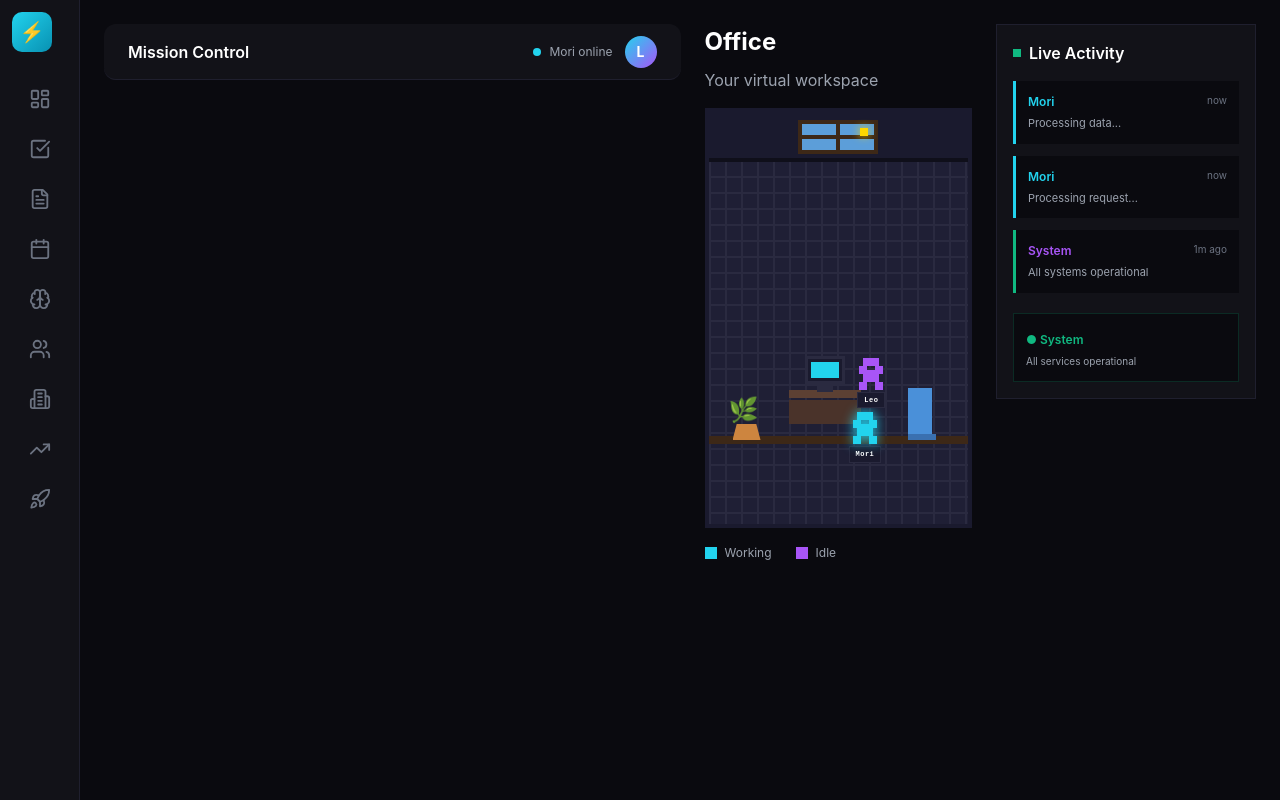
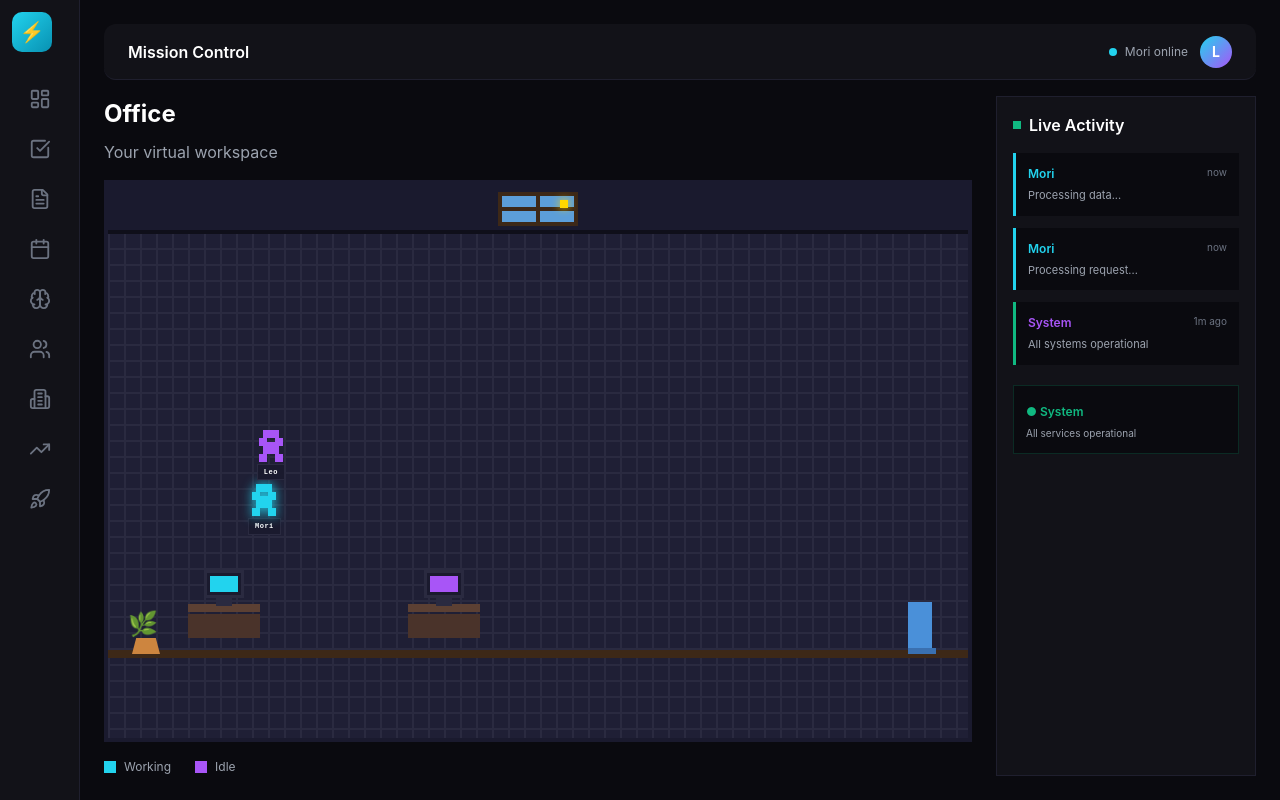
Before and after one commit to leopb3876/mission-control, a Next.js app: page /office in a window 1280 px wide. Built offline with nearby package versions, Linux system fonts and the light colour scheme.

Commit message:
Layout: activity sidebar fills to bottom

```diff
--- a/src/app/office/page.tsx
+++ b/src/app/office/page.tsx
@@ -113,9 +113,9 @@ export default function OfficePage() {
   }, []);
 
   return (
-    <div style={{ marginLeft: "80px", minHeight: "100vh", background: "#0a0a0f", color: "white", padding: "24px", display: "flex", gap: "24px" }}>
+    <div style={{ marginLeft: "80px", height: "100vh", background: "#0a0a0f", color: "white", padding: "24px", display: "flex", flexDirection: "column", overflow: "hidden" }}>
       {/* Header */}
-      <header style={{ height: "56px", background: "#121218", borderBottom: "1px solid #1f1f2e", display: "flex", alignItems: "center", justifyContent: "space-between", padding: "0 24px", position: "sticky", top: 0, zIndex: 10, borderRadius: "12px", marginBottom: "16px", width: "100%" }}>
+      <header style={{ height: "56px", background: "#121218", borderBottom: "1px solid #1f1f2e", display: "flex", alignItems: "center", justifyContent: "space-between", padding: "0 24px", borderRadius: "12px", flexShrink: 0 }}>
         <span style={{ fontWeight: 600 }}>Mission Control</span>
         <div style={{ display: "flex", alignItems: "center", gap: "12px" }}>
           <div style={{ display: "flex", alignItems: "center", gap: "8px", fontSize: "12px", color: "#9ca3af" }}>
@@ -128,15 +128,15 @@ export default function OfficePage() {
         </div>
       </header>
 
-      <div style={{ display: "flex", gap: "24px", width: "100%" }}>
-        {/* Office Room - Pixel Art Style */}
-        <div style={{ flex: 1 }}>
-          <h1 style={{ fontSize: "24px", fontWeight: "bold", marginBottom: "8px" }}>Office</h1>
-          <p style={{ color: "#9ca3af", marginBottom: "16px" }}>Your virtual workspace</p>
+      {/* Main Content */}
+      <div style={{ display: "flex", gap: "24px", flex: 1, overflow: "hidden", marginTop: "16px" }}>
+        {/* Office - fills remaining space */}
+        <div style={{ flex: 1, display: "flex", flexDirection: "column", overflow: "hidden" }}>
+          <h1 style={{ fontSize: "24px", fontWeight: "bold", marginBottom: "8px", flexShrink: 0 }}>Office</h1>
+          <p style={{ color: "#9ca3af", marginBottom: "16px", flexShrink: 0 }}>Your virtual workspace</p>
 
           <div style={{
             flex: 1,
-            height: "420px",
             position: "relative",
             borderRadius: "0px",
             overflow: "hidden",
@@ -336,8 +336,8 @@ export default function OfficePage() {
           </div>
         </div>
 
-        {/* Live Activity Sidebar */}
-        <div style={{ width: "260px", background: "#121218", borderRadius: "0px", border: "1px solid #1f1f2e", padding: "16px", height: "fit-content" }}>
+        {/* Live Activity Sidebar - stretches to bottom */}
+        <div style={{ width: "260px", background: "#121218", border: "1px solid #1f1f2e", padding: "16px", display: "flex", flexDirection: "column" }}>
           <h2 style={{ fontSize: "16px", fontWeight: 600, marginBottom: "16px", display: "flex", alignItems: "center", gap: "8px" }}>
             <div style={{ width: "8px", height: "8px", background: "#10b981" }} />
             Live Activity
```
